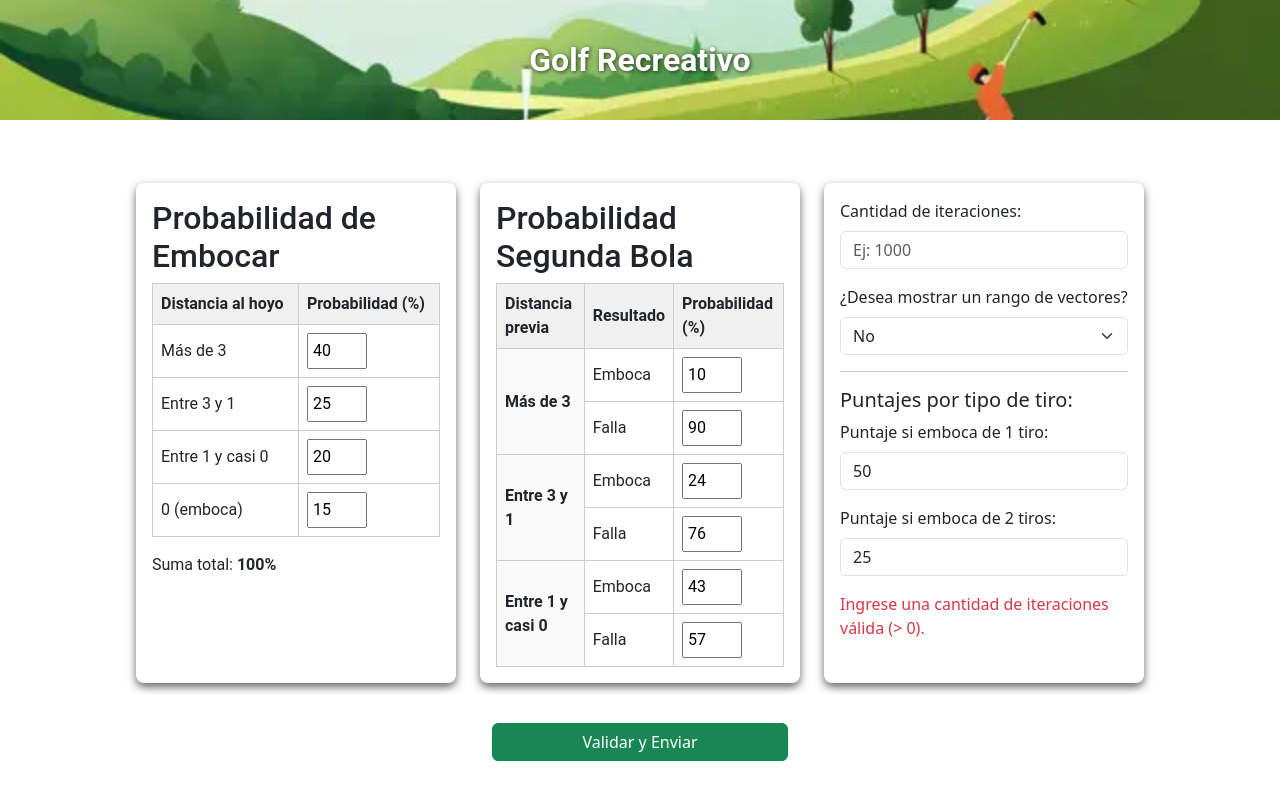
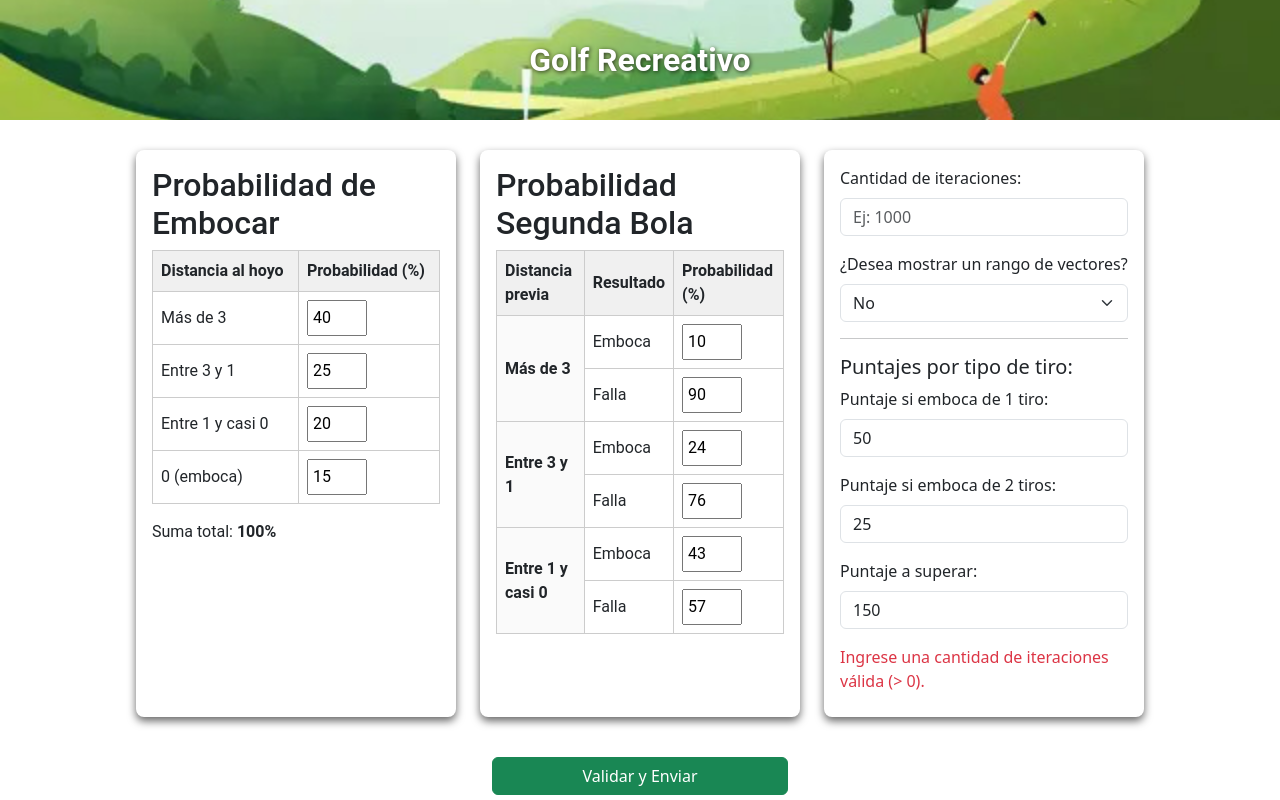
Before and after one commit to MartinSpadachin1/TP3-SIM-4K2, a React (Vite) app in the folder TP3-SIM-4K2/: page / in a window 1280 px wide. Built offline with nearby package versions, Linux system fonts and the light colour scheme.

Commit message:
Arreglos del tp3

```diff
--- a/TP3-SIM-4K2/componentes/IteracionesYRangoInput.jsx
+++ b/TP3-SIM-4K2/componentes/IteracionesYRangoInput.jsx
@@ -7,6 +7,7 @@ const IteracionesYRangoInput = ({ onSubmit }) => {
   const [rangoFin, setRangoFin] = useState('');
   const [puntajeUnTiro, setPuntajeUnTiro] = useState('50');
   const [puntajeDosTiros, setPuntajeDosTiros] = useState('25');
+  const [puntajeAsuperar, setPuntaAsuperar] = useState('150');
   const [error, setError] = useState('');
 
   useEffect(() => {
@@ -46,6 +47,7 @@ const IteracionesYRangoInput = ({ onSubmit }) => {
       puntajes: {
         unTiro: pUnTiro,
         dosTiros: pDosTiros,
+        puntajeAsuperar:puntajeAsuperar
       },
     });
 
@@ -124,6 +126,16 @@ const IteracionesYRangoInput = ({ onSubmit }) => {
           min="0"
         />
       </div>
+            <div className="mb-3">
+        <label className="form-label">Puntaje a superar:</label>
+        <input
+          type="number"
+          className="form-control"
+          value={puntajeAsuperar}
+          onChange={(e) => setPuntaAsuperar(e.target.value)}
+          min="0"
+        />
+      </div>
 
       {error && <div className="text-danger mb-2">{error}</div>}
     </div>
```
Also changed, not shown: 1 other file (tests, documents, lock files or other folders).
